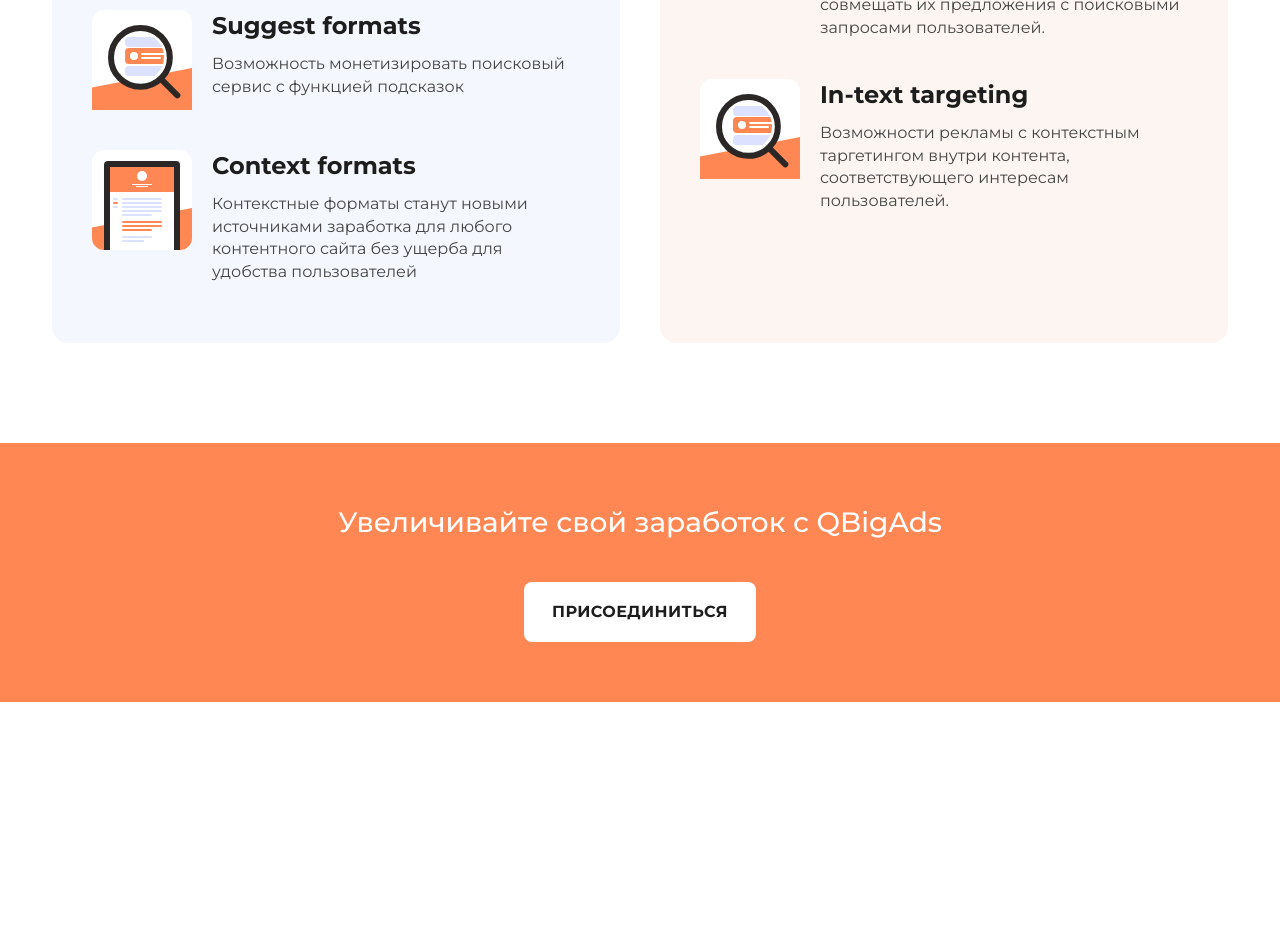
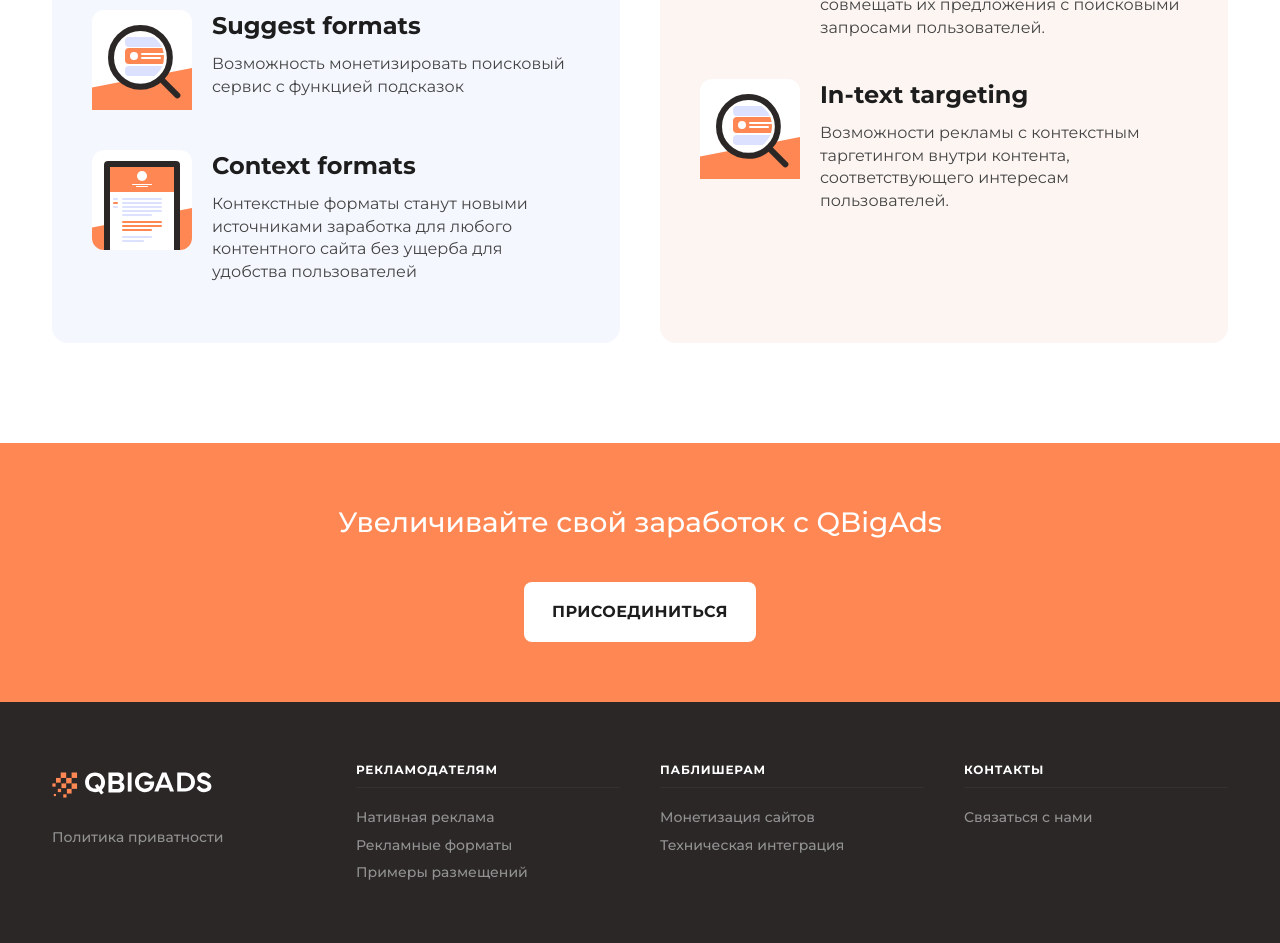
Before and after one commit to chakapega/t-landing, a website built with webpack: page src/index.html in a window 1280 px wide. Shown: the part 2897-3840 px from the top of the page. Before the commit the page ends 3599 px from the top, so only its background shows below. Built offline with nearby package versions, Linux system fonts and the light colour scheme.

Commit message:
Add desktop part of footer

```diff
--- a/src/index.html
+++ b/src/index.html
@@ -213,6 +213,29 @@
       <button type="button" class="main__join-button">Присоединиться</button>
     </section>
   </main>
+  <footer class="footer">
+    <div class="footer__logo-wrapper">
+      <a href="#">
+        <img src="./images/logo.svg" alt="Logo">
+      </a>
+      <a href="#">Политика приватности</a>
+    </div>
+    <div class="footer__links-block">
+      <span>Рекламодателям</span>
+      <a href="#">Нативная реклама</a>
+      <a href="#">Рекламные форматы</a>
+      <a href="#">Примеры размещений</a>
+    </div>
+    <div class="footer__links-block">
+      <span>Паблишерам</span>
+      <a href="#">Монетизация сайтов</a>
+      <a href="#">Техническая интеграция</a>
+    </div>
+    <div class="footer__links-block">
+      <span>Контакты</span>
+      <a href="#">Связаться с нами</a>
+    </div>
+  </footer>
 </body>
 
 </html>
--- a/src/scss/colors.scss
+++ b/src/scss/colors.scss
@@ -12,3 +12,4 @@
 $linen: #FCF5F2;
 $labelSecondaryLight: #444444;
 $zircon: #F5F7FF;
+$labelTertiaryLight: #929292;
--- a/src/scss/style.scss
+++ b/src/scss/style.scss
@@ -694,3 +694,74 @@
     }
   }
 }
+
+.footer {
+  display: flex;
+  justify-content: center;
+  padding: 3.75rem 3.25rem;
+  background: $bgPrimary;
+
+  &__logo-wrapper {
+    display: flex;
+    flex-direction: column;
+    flex: 1;
+    max-width: 20rem;
+
+    a {
+      text-decoration: none;
+      color: $labelTertiaryLight;
+      font-size: 0.875rem;
+      font-weight: 500;
+      line-height: 140%;
+
+      &:first-child {
+        margin-bottom: 1.25rem;
+      }
+    }
+  }
+
+  &__links-block {
+    display: flex;
+    flex-direction: column;
+    flex: 1;
+    margin-left: 2.5rem;
+    max-width: 20rem;
+
+    &:first-child {
+      margin-left: 0;
+    }
+
+    span {
+      color: $labelEighthLight;
+      font-size: 0.75rem;
+      font-weight: 600;
+      line-height: 140%;
+      letter-spacing: 0.05rem;
+      text-transform: uppercase;
+      padding-bottom: 0.5rem;
+      border-bottom: 1px solid $bgSecondary;
+      margin-bottom: 1.25rem;
+    }
+
+    a {
+      text-decoration: none;
+      color: $labelTertiaryLight;
+      font-size: 0.875rem;
+      font-weight: 500;
+      line-height: 140%;
+      margin-bottom: 0.5rem;
+
+      &:last-child {
+        margin-bottom: 0;
+      }
+    }
+
+    @include mobileTabletScreen() {
+      display: none;
+    }
+  }
+
+  @include tabletDesktopScreen() {
+    padding: 3.75rem 2.5rem;
+  }
+}
```
